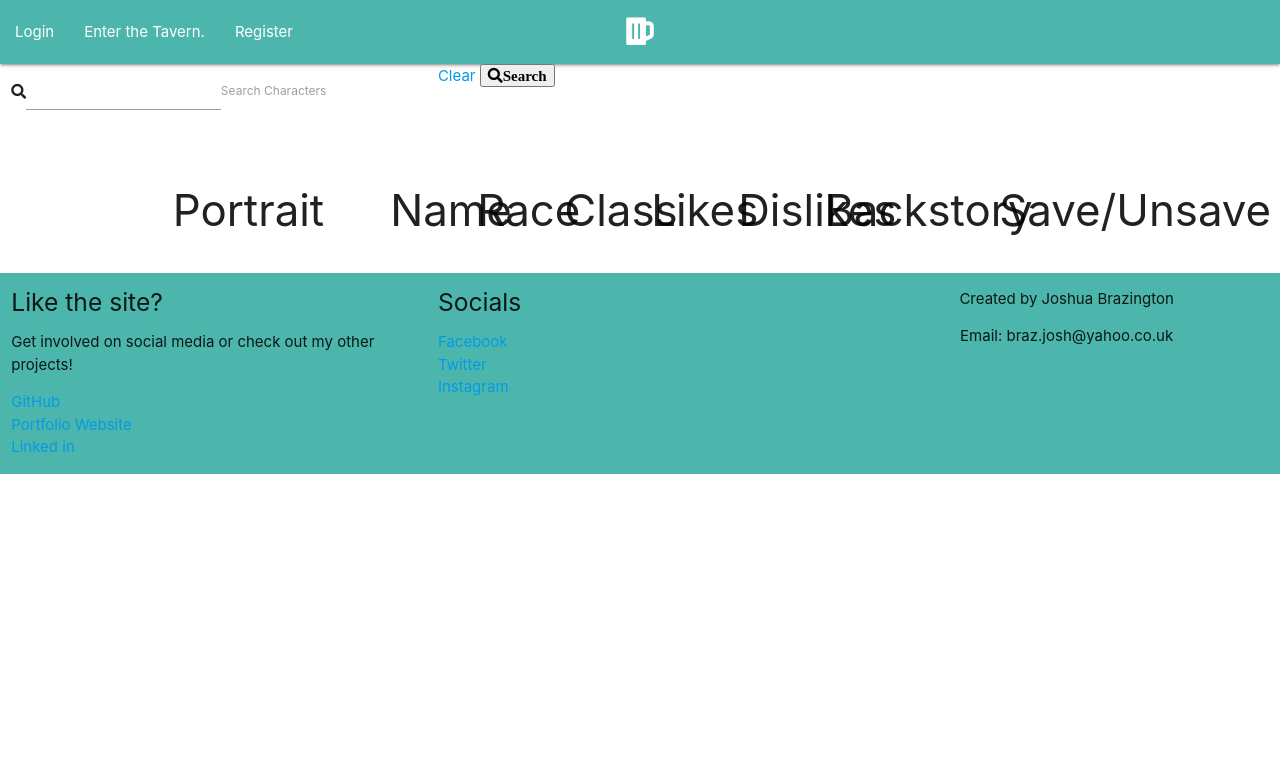
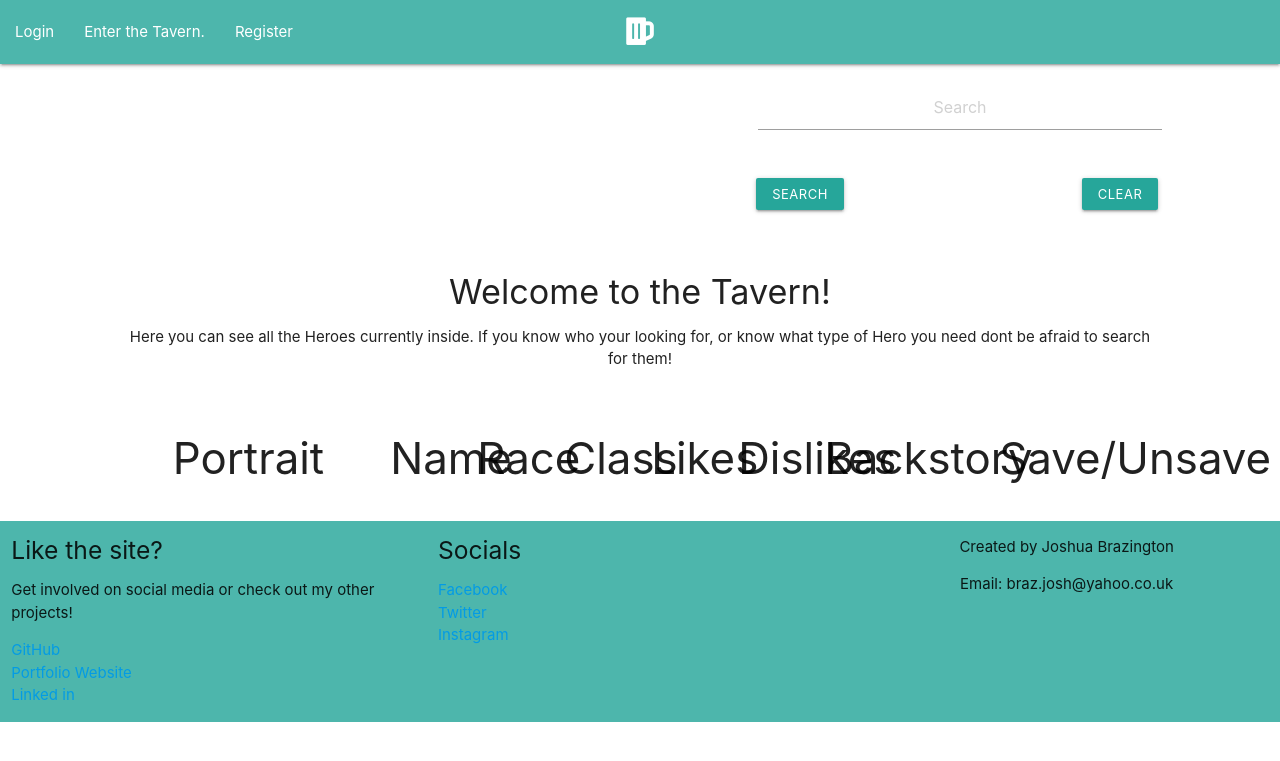
Before and after one commit to Code-Institute-Submissions/IBrazyI-The-Drunken-Goblin, a Flask app: page /search in a window 1280 px wide. Shown: the top 761 px of the page. Run offline with Flask 2, Linux system fonts and the light colour scheme; data that the repository does not hold is empty; parts of the project's set-up code (start-up, migrations or seed data) failed here and were passed over; some libraries are stand-ins or nearby versions.

Commit message:
completed basic styling on tavern page, with a white background to keep in line with the search bar. Character cards are a dark grey for contrast and works well with teal buttons, header and footer

```diff
--- a/static/css/style.css
+++ b/static/css/style.css
@@ -20,8 +20,20 @@ footer {
     padding: 0px;
 }
 
+/* Tavern */
+
+.form-container {
+    margin-top: 20px;
+}
+
+.search-box {
+    margin-bottom: 20px;
+    box-shadow: 1px 2px 1px 2px;
+}
+
 .tavern_characters {
     margin-bottom: 20px;
+    padding: 10px 0px 10px 0px;
     border: 1px solid black;
     box-shadow: 1px 2px 1px 2px;
 }
--- a/templates/base.html
+++ b/templates/base.html
@@ -11,7 +11,7 @@
     {% endblock %}
     <title>The Drunken Goblin</title>
 </head>
-<body>
+<body class="white">
 
     <header>
       <nav class="teal lighten-2">
--- a/templates/tavern.html
+++ b/templates/tavern.html
@@ -1,20 +1,33 @@
 {% extends "base.html" %}
 {% block content %}
-<div class="row">
-    <form action="{{ url_for('search') }}" method="POST" class="cols12">
-        <div class="row valign-wrapper col s12 m4">
-            <i class="fas fa-search"></i>
-            <input type="text" name="query" id="query" class="validate" required>
-            <label for="query">Search Characters</label>
+
+
+
+<div class="row form-container">
+    <form action="{{ url_for('search') }}" method="POST" class="col s12 m6 offset-m6 white-text">
+        <div class="row">
+            <div class="col s8  offset-s2  search-box center white">
+                <input type="text" placeholder="Search" name="query" id="query" class="center validate" required>
+            </div>
         </div>
-        <div class="col s12 m4">
-            <a href="{{ url_for('tavern') }}">Clear</a>
-            <button type="submit" class="">
-                <i class="fas fa-search">Search</i>
-            </button>
+        <div class="row">
+            <div class="col s6 center">
+                <button type="submit" class="btn-small">Search</button>
+            </div>
+            <div class="col s6 center">
+                <a class="btn-small" href="{{ url_for('tavern') }}">Clear</a>
+            </div>
         </div>
     </form>
 </div>
+
+<div class="row">
+    <div class="col s10 offset-s1 center">
+    <h4>Welcome to the Tavern!</h4>
+    <p>Here you can see all the Heroes currently inside. If you know who your looking for, or know what type of Hero you need dont be afraid to search for them!</p>
+    </div>
+</div>
+
 <div class="row valign-wrapper hide-on-med-and-down center-align">
     <div class="col s10 offset-s1">
         <div class="col m3"><h3>Portrait</h3></div>
@@ -31,7 +44,7 @@
 {% for character in characters %}
     {% if character|length > 0 %}
         <div class="row center-align">
-            <div class="col s10 offset-s1 tavern_characters grey lighten-4">
+            <div class="col s10 offset-s1 tavern_characters grey darken-1 white-text">
                 <div class="row">
                     <div class="col s8 m3 offset-s2 center">This will be an image</div>
                     <div class="col s8 m1 offset-s2"><span class="hide-on-med-and-up">Name: </span>{{ character.character_name }}</div>
```
